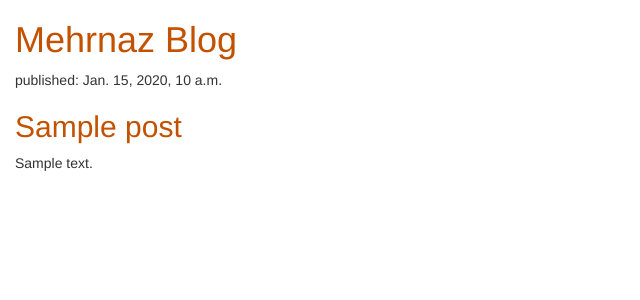
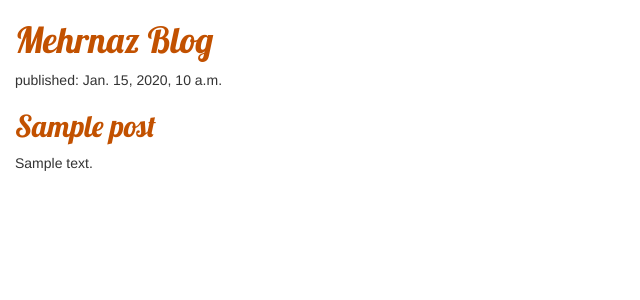
Before and after one commit to mehrnazd/my-first-blog, a Django app: page / in a window 1280 px wide. Shown: the top 300 px of the page, without its empty margins (0-640 px from the left). Run offline with Django 3.2, Linux system fonts and the light colour scheme; tables that the repository leaves empty hold one stand-in row (values such as "Sample post"); some libraries are stand-ins or nearby versions.

Commit message:
status directory corrected

```diff
--- /dev/null
+++ b/blog/static/css/blog.css
@@ -0,0 +1,2 @@
+h1 a, h2 a {color:  #c25100; font-family: 'Lobster'; }
+body {padding-left: 15px;}
--- a/blog/templates/blog/post_list.html
+++ b/blog/templates/blog/post_list.html
@@ -2,6 +2,7 @@
 <html>
     <head>
         <title>Meri's Blog</title>
+        <link href="//fonts.googleapis.com/css?family=Lobster&subset=latin,latin-ext" rel="stylesheet" type="text/css">
         <link rel="stylesheet" href="//maxcdn.bootstrapcdn.com/bootstrap/3.2.0/css/bootstrap.min.css">
         <link rel="stylesheet" href="//maxcdn.bootstrapcdn.com/bootstrap/3.2.0/css/bootstrap-theme.min.css">
         <link rel="stylesheet" href="{% static 'css/blog.css' %}">
--- a/blog/templates/blog/static/css/blog.css
+++ /dev/null
@@ -1,2 +0,0 @@
-h1 a, h2 a {color:  #c25100; }
-body {padding-left: 15px;}
```
